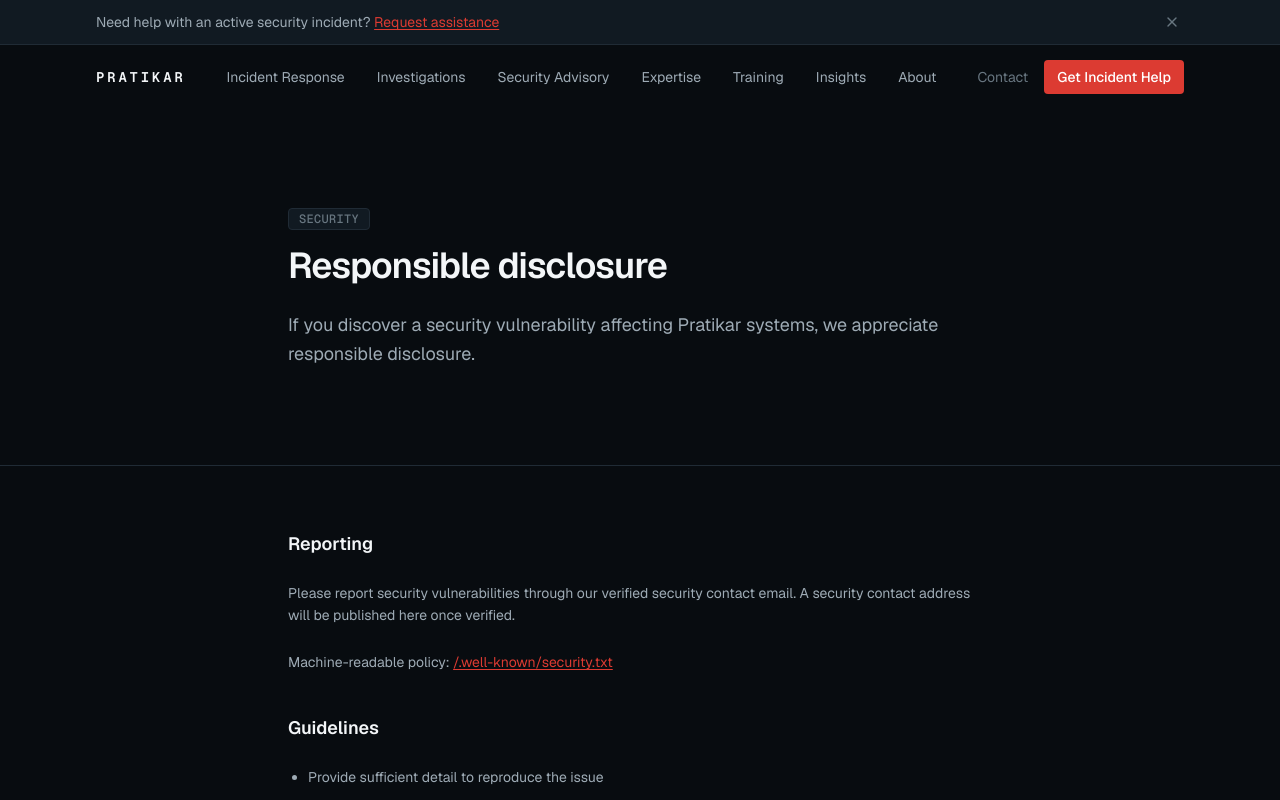
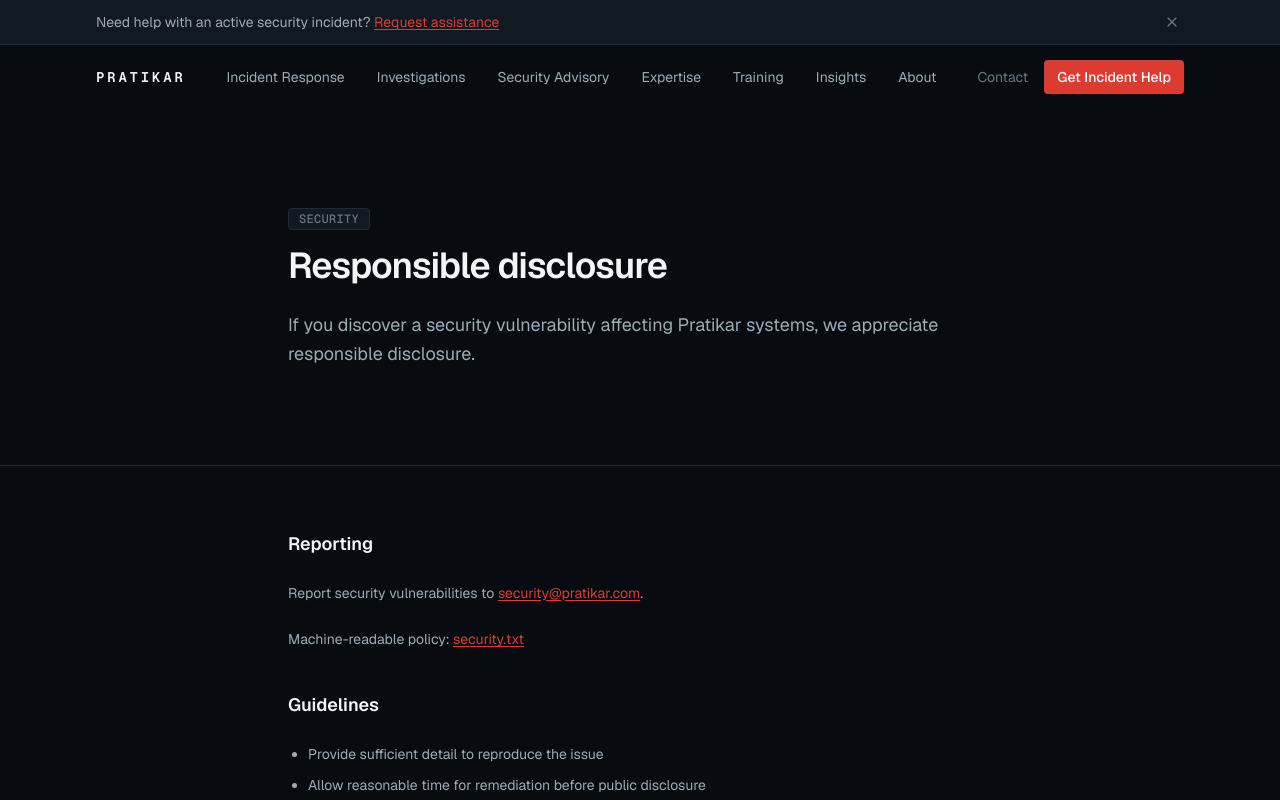
Before and after one commit to kaushalbhavsar/website, a Next.js app: page /security in a window 1280 px wide. Shown: the top 800 px of the page. Built offline with nearby package versions, Linux system fonts and the light colour scheme.

Commit message:
Clean up security.txt and fix responsible disclosure links
Remove the placeholder comment from security.txt. Update the security
page to show the published security contact and link to the live
security.txt file. Normalize the footer responsible disclosure link.

```diff
--- a/src/app/security/page.tsx
+++ b/src/app/security/page.tsx
@@ -22,13 +22,19 @@ export default function SecurityPage() {
           <div className="space-y-6 text-text-secondary text-sm leading-relaxed">
             <h2 className="text-lg font-semibold text-text-primary">Reporting</h2>
             <p>
-              Please report security vulnerabilities through our verified security contact email.
-              A security contact address will be published here once verified.
+              Report security vulnerabilities to{" "}
+              <a href="mailto:security@pratikar.com" className="text-accent hover:text-accent-hover underline underline-offset-2">
+                security@pratikar.com
+              </a>
+              .
             </p>
             <p>
               Machine-readable policy:{" "}
-              <a href="/.well-known/security.txt" className="text-accent hover:text-accent-hover underline underline-offset-2">
-                /.well-known/security.txt
+              <a
+                href="https://pratikar.com/.well-known/security.txt"
+                className="text-accent hover:text-accent-hover underline underline-offset-2"
+              >
+                security.txt
               </a>
             </p>
 
--- a/src/components/layout/Footer.tsx
+++ b/src/components/layout/Footer.tsx
@@ -124,7 +124,7 @@ export function Footer() {
             <Link href="/terms" className="text-xs text-text-muted hover:text-text-secondary transition-colors">
               Terms
             </Link>
-            <Link href="/security" className="text-xs text-text-muted hover:text-text-secondary transition-colors">
+            <Link href="/security/" className="text-xs text-text-muted hover:text-text-secondary transition-colors">
               Responsible Disclosure
             </Link>
           </div>
```
Also changed, not shown: public/.well-known/security.txt.
